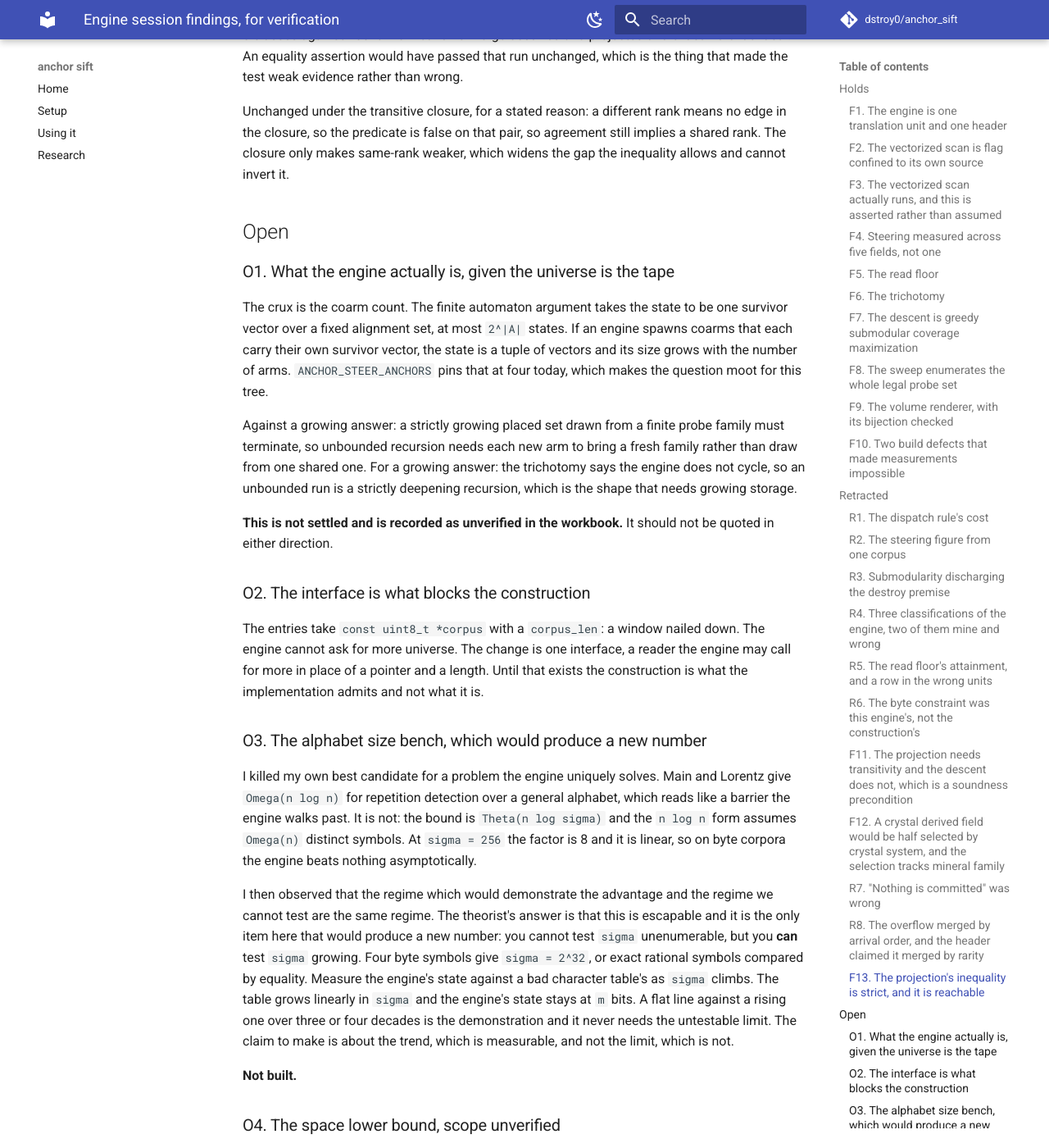
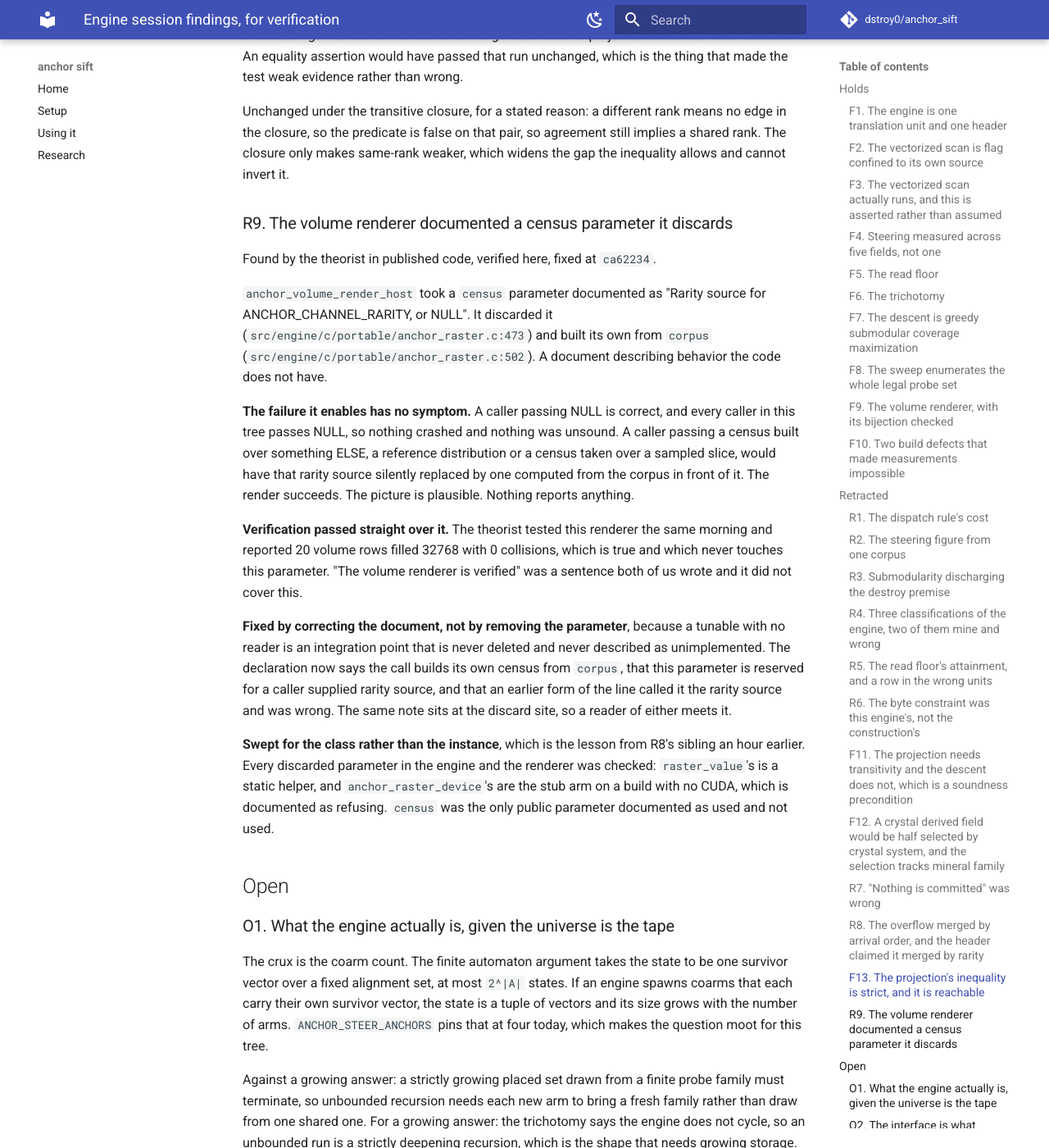
Before and after one commit to dstroy0/anchor_sift, an MkDocs documentation site: the page built from docs/findings-for-verification.md, in a window 1280 px wide and 1400 px high, scrolled down 8963 px. Shown: the whole window at 82% size. Built offline with MkDocs 1.6.1 and Material for MkDocs 9.7.7, drawn with Linux system fonts in a browser that asks for light colours; comment, search, counter and statistics services are not loaded.

Commit message:
docs findings note

```diff
--- a/docs/findings-for-verification.md
+++ b/docs/findings-for-verification.md
@@ -186,6 +186,20 @@ So F7's inequality is the right assertion and my own test could not reach the st
 
 Unchanged under the transitive closure, for a stated reason: a different rank means no edge in the closure, so the predicate is false on that pair, so agreement still implies a shared rank. The closure only makes same-rank weaker, which widens the gap the inequality allows and cannot invert it.
 
+### R9. The volume renderer documented a census parameter it discards
+
+Found by the theorist in published code, verified here, fixed at `ca62234`.
+
+`anchor_volume_render_host` took a `census` parameter documented as "Rarity source for ANCHOR_CHANNEL_RARITY, or NULL". It discarded it (`src/engine/c/portable/anchor_raster.c:473`) and built its own from `corpus` (`src/engine/c/portable/anchor_raster.c:502`). A document describing behavior the code does not have.
+
+**The failure it enables has no symptom.** A caller passing NULL is correct, and every caller in this tree passes NULL, so nothing crashed and nothing was unsound. A caller passing a census built over something ELSE, a reference distribution or a census taken over a sampled slice, would have that rarity source silently replaced by one computed from the corpus in front of it. The render succeeds. The picture is plausible. Nothing reports anything.
+
+**Verification passed straight over it.** The theorist tested this renderer the same morning and reported 20 volume rows filled 32768 with 0 collisions, which is true and which never touches this parameter. "The volume renderer is verified" was a sentence both of us wrote and it did not cover this.
+
+**Fixed by correcting the document, not by removing the parameter**, because a tunable with no reader is an integration point that is never deleted and never described as unimplemented. The declaration now says the call builds its own census from `corpus`, that this parameter is reserved for a caller supplied rarity source, and that an earlier form of the line called it the rarity source and was wrong. The same note sits at the discard site, so a reader of either meets it.
+
+**Swept for the class rather than the instance**, which is the lesson from R8's sibling an hour earlier. Every discarded parameter in the engine and the renderer was checked: `raster_value`'s is a static helper, and `anchor_raster_device`'s are the stub arm on a build with no CUDA, which is documented as refusing. `census` was the only public parameter documented as used and not used.
+
 ## Open
 
 ### O1. What the engine actually is, given the universe is the tape
```
